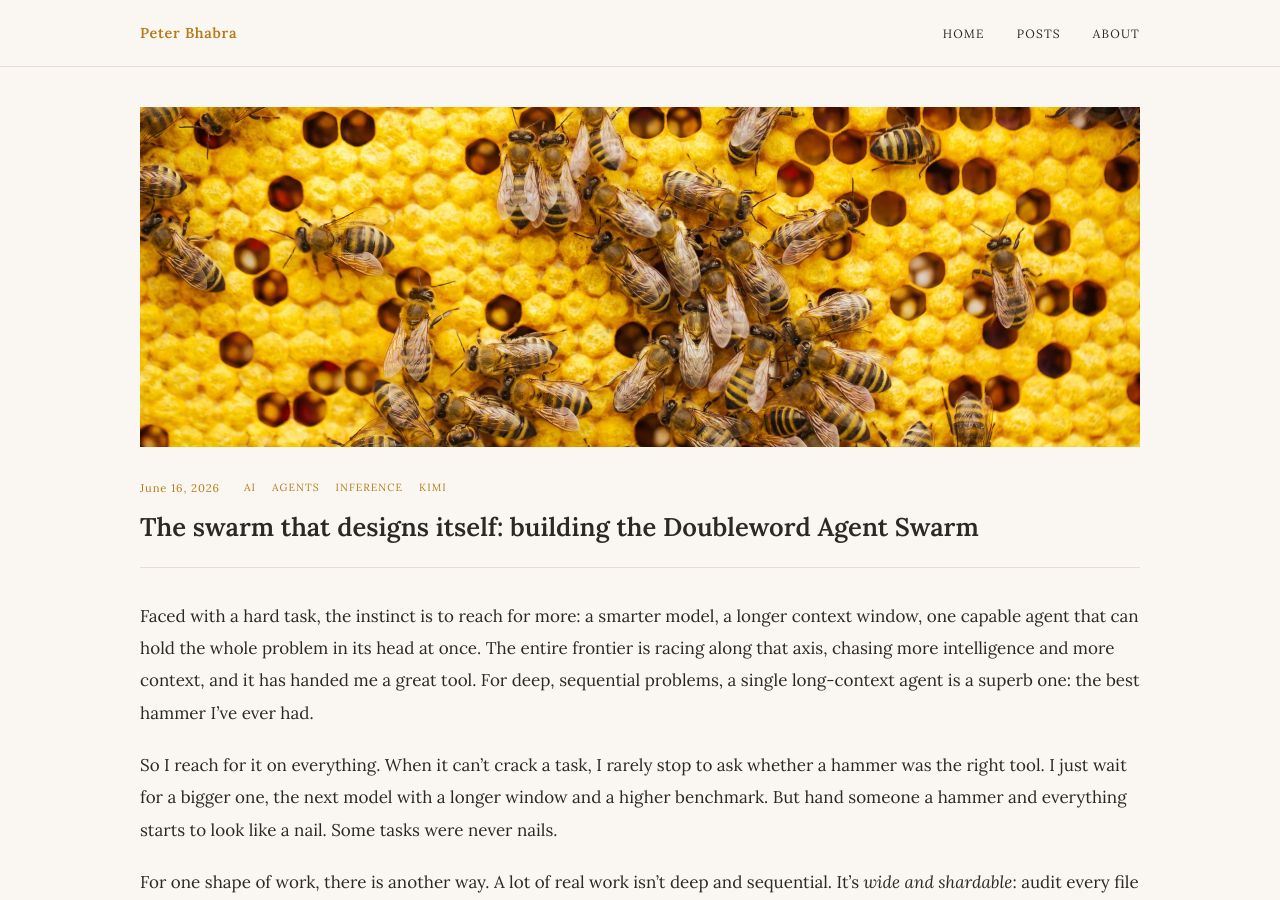
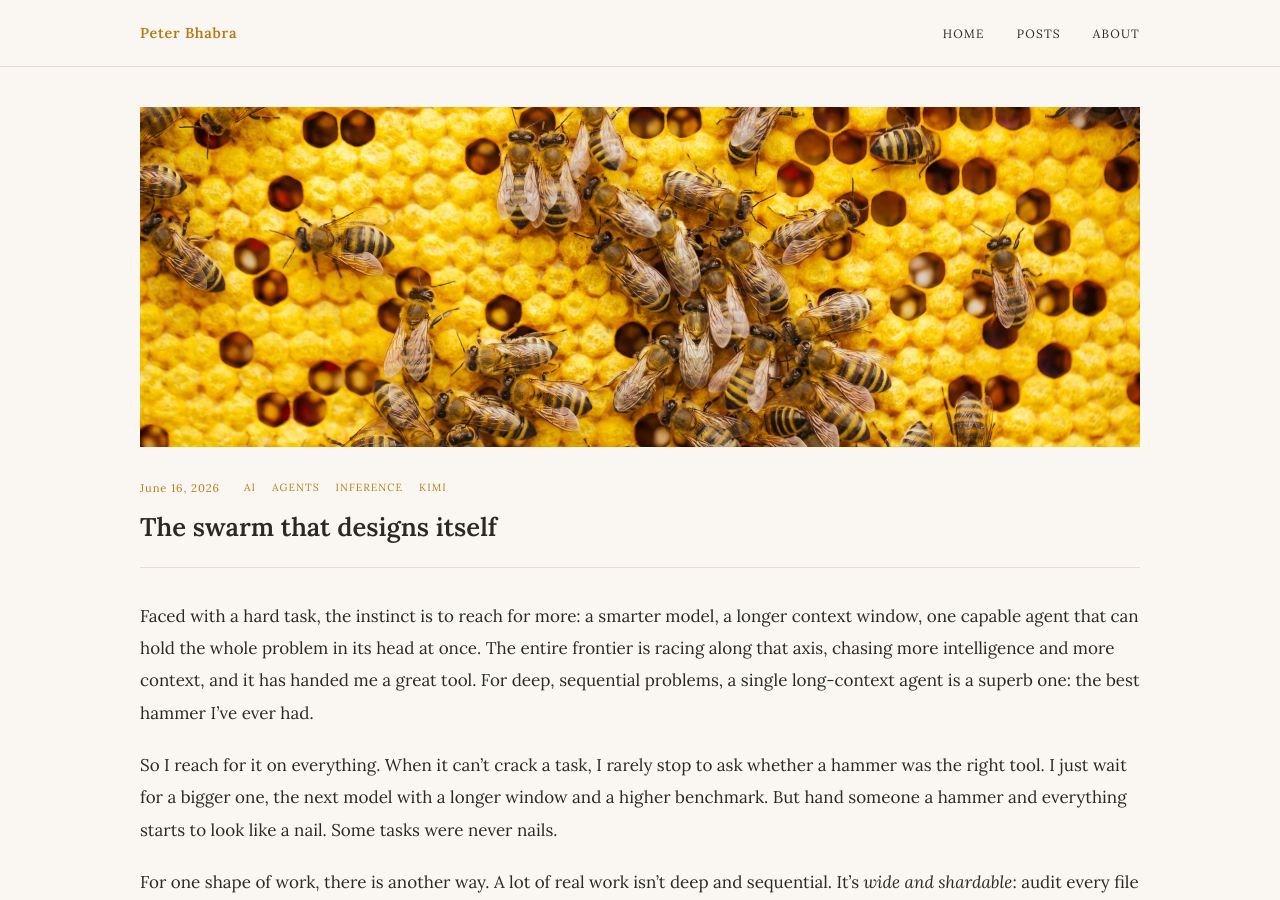
Before and after one commit to pjb157/blog, a Jekyll site: the page built from _posts/2026-06-16-the-swarm-that-designs-itself.md, in a window 1280 px wide and 900 px high. Built offline with Jekyll 4.4.1, drawn with Linux system fonts in a browser that asks for light colours.

Commit message:
refine title

```diff
--- a/_posts/2026-06-16-the-swarm-that-designs-itself.md
+++ b/_posts/2026-06-16-the-swarm-that-designs-itself.md
@@ -1,6 +1,6 @@
 ---
 layout: post
-title: "The swarm that designs itself: building the Doubleword Agent Swarm"
+title: "The swarm that designs itself"
 date: 2026-06-16
 description: "I rebuilt Moonshot's Kimi agent swarm and pointed it at a real codebase: ~53× fewer tokens and ~45× cheaper than one long-context agent."
 tags: [ai, agents, inference, kimi]
```
